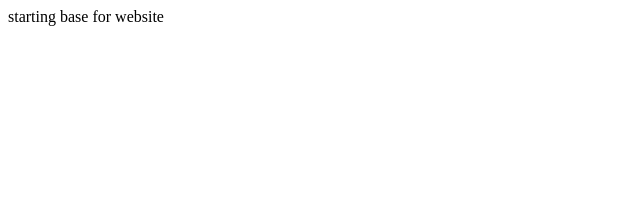
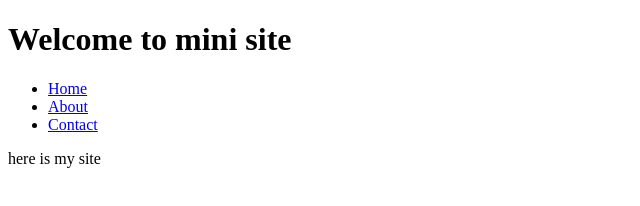
Before and after one commit to indigo-howard/fall20_repo, a plain HTML site: page assign2.html in a window 1280 px wide. Shown: the whole page, without its empty margins (0-640 px from the left). Drawn offline with Linux system fonts and the light colour scheme.

Commit message:
assign2.html

```diff
--- a/assign2.html
+++ b/assign2.html
@@ -1,13 +1,20 @@
 <!DOCTYPE html>
 <html>
-
 <head>
-  <meta charset="utf-8">
-  <meta name="viewport" content="width=device-width, initial-scale=1, shrink-to-fit=no">
-  <title> Assignment 2</title>
+<link rel="stylesheet" href="webCss.css">
+<h1> Welcome to mini site </h1>
 </head>
 
 <body>
-    starting base for website
-    </body>
+<nav>
+	<ul>
+		<li><a href="assign2.html">Home</a></li>
+		<li><a href="about.html">About</a></li>
+		<li><a href="contact.html">Contact</a></li>
+
+	</ul>
+</nav>
+<p>   here is my site  </p>
+
+</body>
 </html>
```
